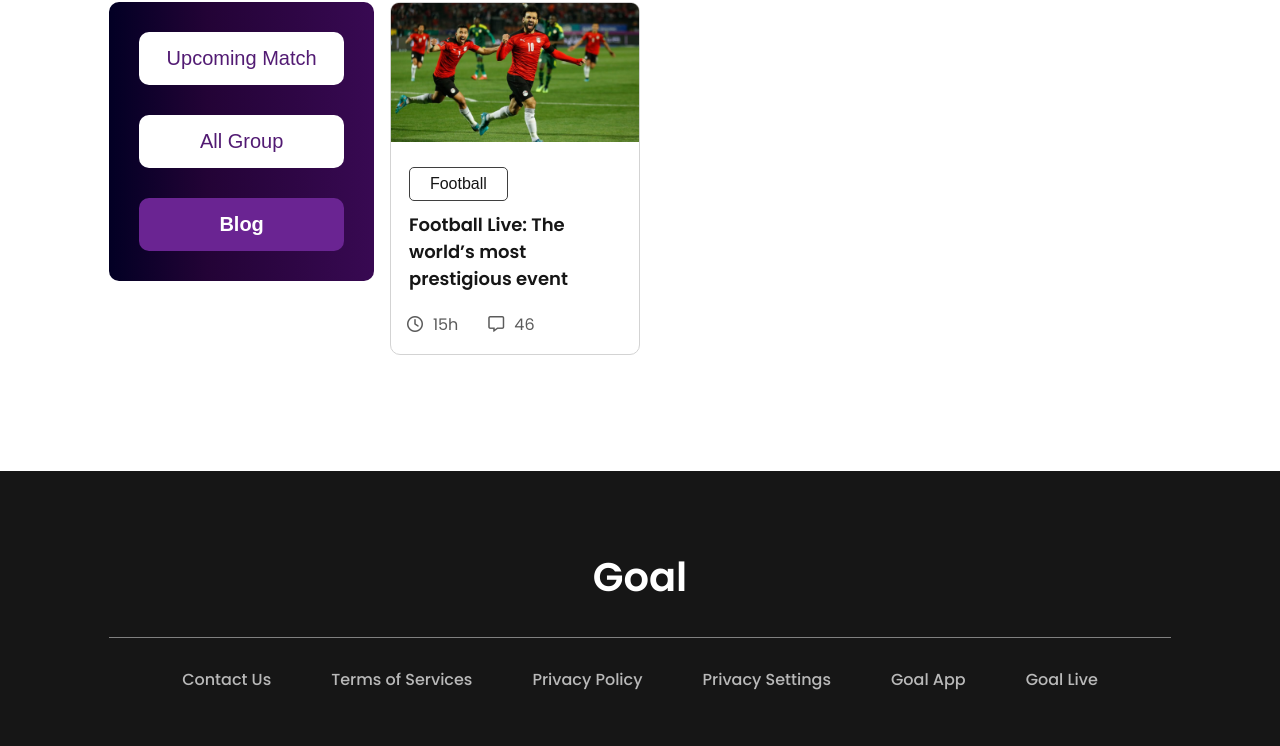
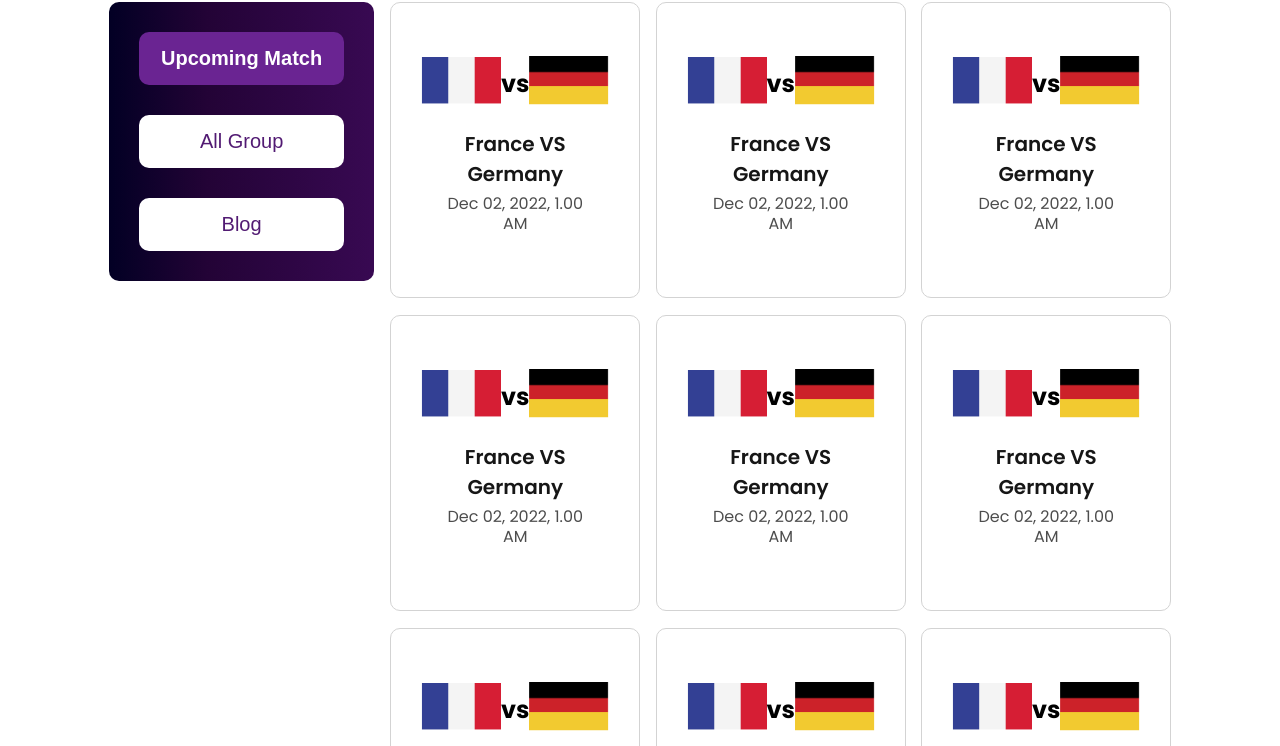
Before and after one commit to tauhid-hasan-dev/world-cup-tauhid-hasan, a plain HTML site: page match.html in a window 1280 px wide. Shown: the part 823-1569 px from the top of the page. Drawn offline with Linux system fonts and the light colour scheme.

Commit message:
match html completed

```diff
--- a/match.html
+++ b/match.html
@@ -30,40 +30,155 @@
             </div>
         </section>
     </header>
-    <!-- BLOG SECTION -->
+    <!-- MATCH SECTION -->
     <main>
         <section class="main-section">
             <aside>
                 <div class="pages">
-                    <button class="button"><a target="_blank" href="match.html">Upcoming
+                    <button class="button active"><a target="_blank" href="match.html">Upcoming
                             Match</a></button>
                     <button class="button"><a target="_blank" href="">All
                             Group</a></button>
-                    <button class="button active"><a href="index.html">Blog</a></button>
+                    <button class="button "><a href="index.html">Blog</a></button>
                 </div>
             </aside>
 
-            <div class="blogs">
-                <div class="blog">
-                    <div class="blog-image">
-                        <img src="assets/Blog Image.png" alt="">
-                    </div>
-                    <div class="blog-info">
-                        <button>Football</button>
-                        <h3>Football Live: The world’s most prestigious event </h3>
-                        <div class="info-text">
-                            <div class="clock">
-                                <i class="fa-regular fa-clock"></i>
-                                <p class="p">15h</p>
-                            </div>
-                            <div class="comment">
-                                <i class="fa-regular fa-message"></i>
-                                <p class="p">46</p>
-                            </div>
+            <div class="blogs matches">
+                <div class="blog match">
+                    <div class="match-between">
+                        <div class="blog-image country-image">
+                            <img src="assets/Flag.png" alt="">
+                        </div>
+                        <h2>vs</h2>
+                        <div class="blog-image country-image">
+                            <img src="assets/germany Flag.png" alt="">
                         </div>
                     </div>
+                    <div class="blog-info match-info">
+                        <h2>France VS Germany</h2>
+                        <p>Dec 02, 2022, 1.00 AM</p>
+                    </div>
                 </div>
-
+                <div class="blog match">
+                    <div class="match-between">
+                        <div class="blog-image country-image">
+                            <img src="assets/Flag.png" alt="">
+                        </div>
+                        <h2>vs</h2>
+                        <div class="blog-image country-image">
+                            <img src="assets/germany Flag.png" alt="">
+                        </div>
+                    </div>
+                    <div class="blog-info match-info">
+                        <h2>France VS Germany</h2>
+                        <p>Dec 02, 2022, 1.00 AM</p>
+                    </div>
+                </div>
+                <div class="blog match">
+                    <div class="match-between">
+                        <div class="blog-image country-image">
+                            <img src="assets/Flag.png" alt="">
+                        </div>
+                        <h2>vs</h2>
+                        <div class="blog-image country-image">
+                            <img src="assets/germany Flag.png" alt="">
+                        </div>
+                    </div>
+                    <div class="blog-info match-info">
+                        <h2>France VS Germany</h2>
+                        <p>Dec 02, 2022, 1.00 AM</p>
+                    </div>
+                </div>
+                <div class="blog match">
+                    <div class="match-between">
+                        <div class="blog-image country-image">
+                            <img src="assets/Flag.png" alt="">
+                        </div>
+                        <h2>vs</h2>
+                        <div class="blog-image country-image">
+                            <img src="assets/germany Flag.png" alt="">
+                        </div>
+                    </div>
+                    <div class="blog-info match-info">
+                        <h2>France VS Germany</h2>
+                        <p>Dec 02, 2022, 1.00 AM</p>
+                    </div>
+                </div>
+                <div class="blog match">
+                    <div class="match-between">
+                        <div class="blog-image country-image">
+                            <img src="assets/Flag.png" alt="">
+                        </div>
+                        <h2>vs</h2>
+                        <div class="blog-image country-image">
+                            <img src="assets/germany Flag.png" alt="">
+                        </div>
+                    </div>
+                    <div class="blog-info match-info">
+                        <h2>France VS Germany</h2>
+                        <p>Dec 02, 2022, 1.00 AM</p>
+                    </div>
+                </div>
+                <div class="blog match">
+                    <div class="match-between">
+                        <div class="blog-image country-image">
+                            <img src="assets/Flag.png" alt="">
+                        </div>
+                        <h2>vs</h2>
+                        <div class="blog-image country-image">
+                            <img src="assets/germany Flag.png" alt="">
+                        </div>
+                    </div>
+                    <div class="blog-info match-info">
+                        <h2>France VS Germany</h2>
+                        <p>Dec 02, 2022, 1.00 AM</p>
+                    </div>
+                </div>
+                <div class="blog match">
+                    <div class="match-between">
+                        <div class="blog-image country-image">
+                            <img src="assets/Flag.png" alt="">
+                        </div>
+                        <h2>vs</h2>
+                        <div class="blog-image country-image">
+                            <img src="assets/germany Flag.png" alt="">
+                        </div>
+                    </div>
+                    <div class="blog-info match-info">
+                        <h2>France VS Germany</h2>
+                        <p>Dec 02, 2022, 1.00 AM</p>
+                    </div>
+                </div>
+                <div class="blog match">
+                    <div class="match-between">
+                        <div class="blog-image country-image">
+                            <img src="assets/Flag.png" alt="">
+                        </div>
+                        <h2>vs</h2>
+                        <div class="blog-image country-image">
+                            <img src="assets/germany Flag.png" alt="">
+                        </div>
+                    </div>
+                    <div class="blog-info match-info">
+                        <h2>France VS Germany</h2>
+                        <p>Dec 02, 2022, 1.00 AM</p>
+                    </div>
+                </div>
+                <div class="blog match">
+                    <div class="match-between">
+                        <div class="blog-image country-image">
+                            <img src="assets/Flag.png" alt="">
+                        </div>
+                        <h2>vs</h2>
+                        <div class="blog-image country-image">
+                            <img src="assets/germany Flag.png" alt="">
+                        </div>
+                    </div>
+                    <div class="blog-info match-info">
+                        <h2>France VS Germany</h2>
+                        <p>Dec 02, 2022, 1.00 AM</p>
+                    </div>
+                </div>
             </div>
         </section>
     </main>
--- a/style.css
+++ b/style.css
@@ -203,7 +203,7 @@ aside {
     margin-right: 10px;
 }
 
-/* footer */
+/* FOOTER */
 footer {
     padding: 6% 8.5% 3% 8.5%;
     background-color: #161616;
@@ -257,3 +257,34 @@ hr {
     line-height: 24px;
     color: #B9B9B9;
 }
+
+
+/* MATCH HTML */
+
+.match {
+    padding: 3.313rem 1.875rem 2.8rem;
+}
+
+.match-between {
+    width: 100%;
+    display: flex;
+    justify-content: space-between;
+    align-items: center;
+}
+
+.match-info h2 {
+    font-weight: 600;
+    font-size: 20px;
+    line-height: 30px;
+    text-align: center;
+    color: #161616;
+}
+
+.match-info p {
+    font-weight: 400;
+    font-size: 16px;
+    line-height: 20px;
+    text-align: center;
+    color: #4D4D4D;
+    margin-top: 5px;
+}
```
